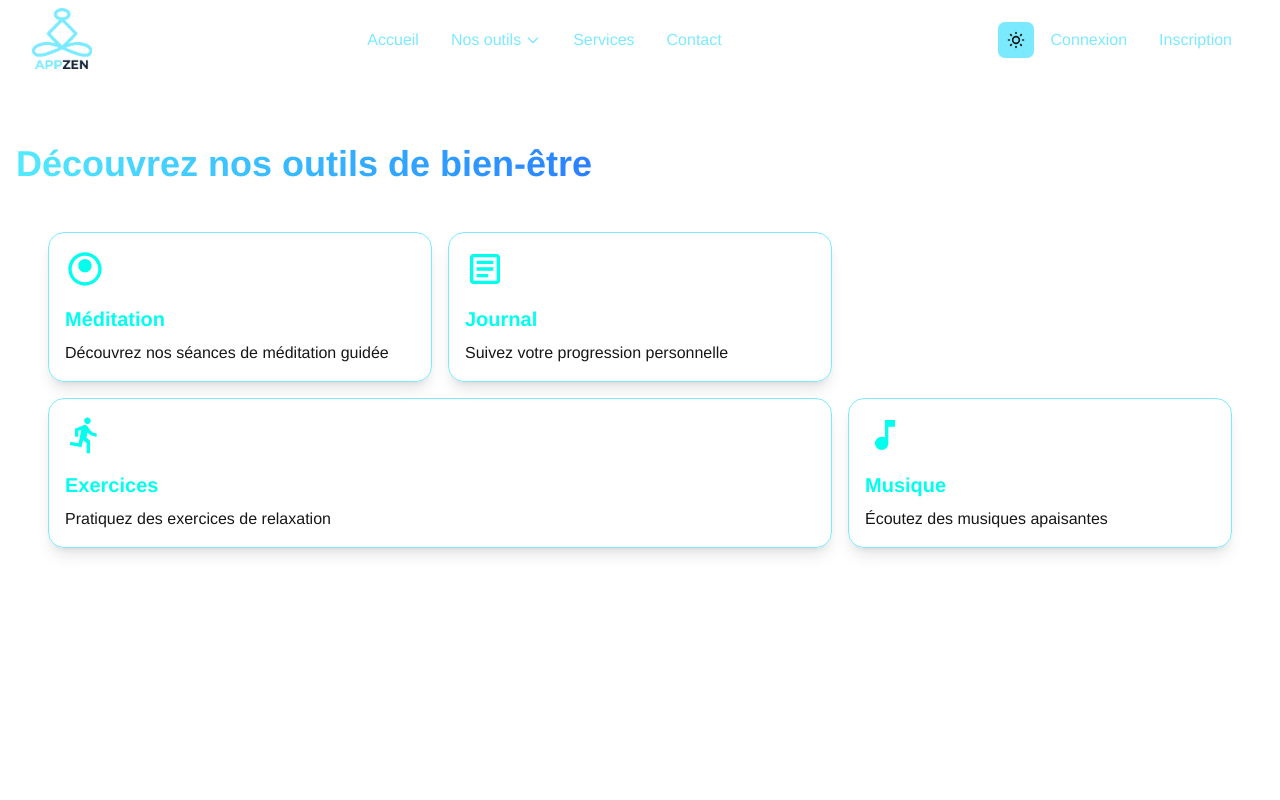
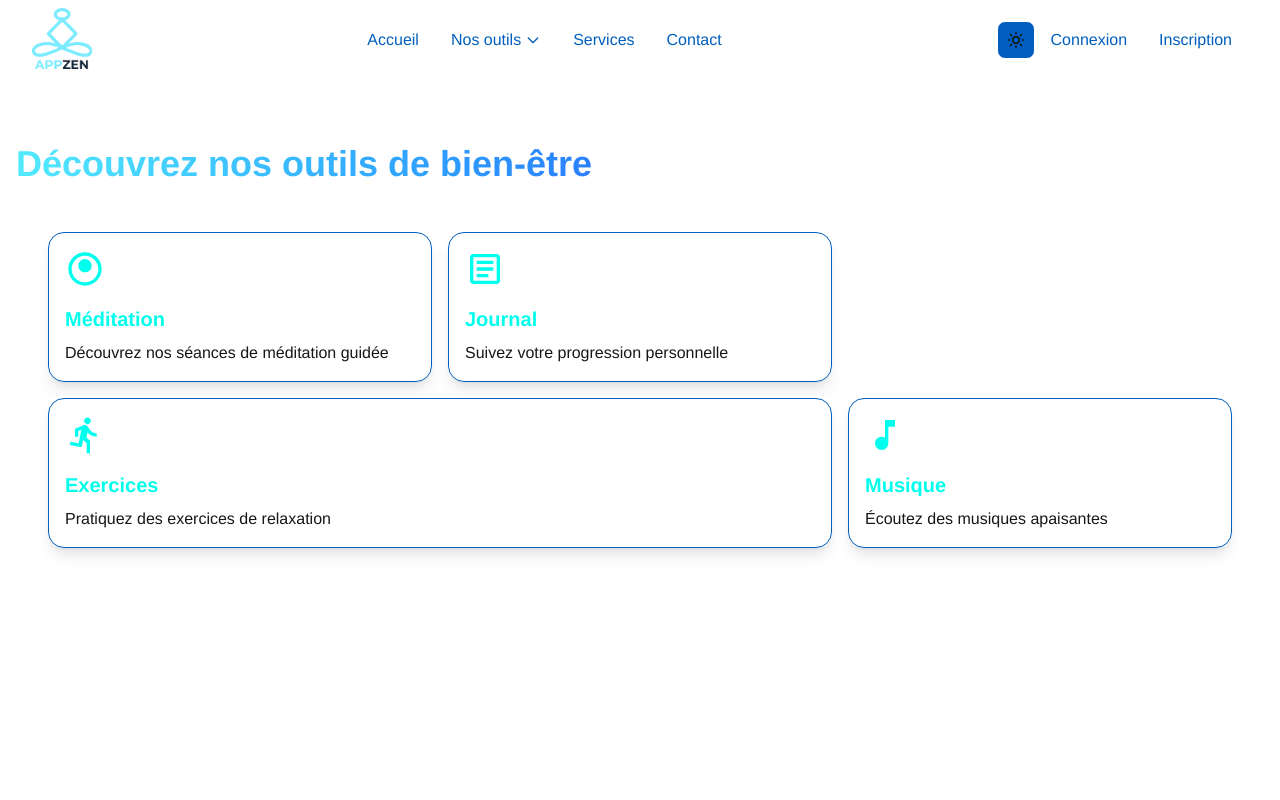
Before and after one commit to CronosV2/cesi-zen, a Next.js app in the folder cesi-zen-code/frontend/: page / in a window 1280 px wide. Shown: the top 800 px of the page. Built offline with nearby package versions, Linux system fonts and the light colour scheme.

Commit message:
Update primary color variable to a deeper blue tone

```diff
--- a/cesi-zen-code/frontend/src/app/globals.css
+++ b/cesi-zen-code/frontend/src/app/globals.css
@@ -4,7 +4,7 @@
   /* Light theme */
   --background: #ffffff;
   --foreground: #171717;
-  --primary: #7CEAFE;
+  --primary: #005fbe;
   --secondary: #0ea5e9;
   --accent: #6366f1;
   --muted: #f3f4f6;
```
